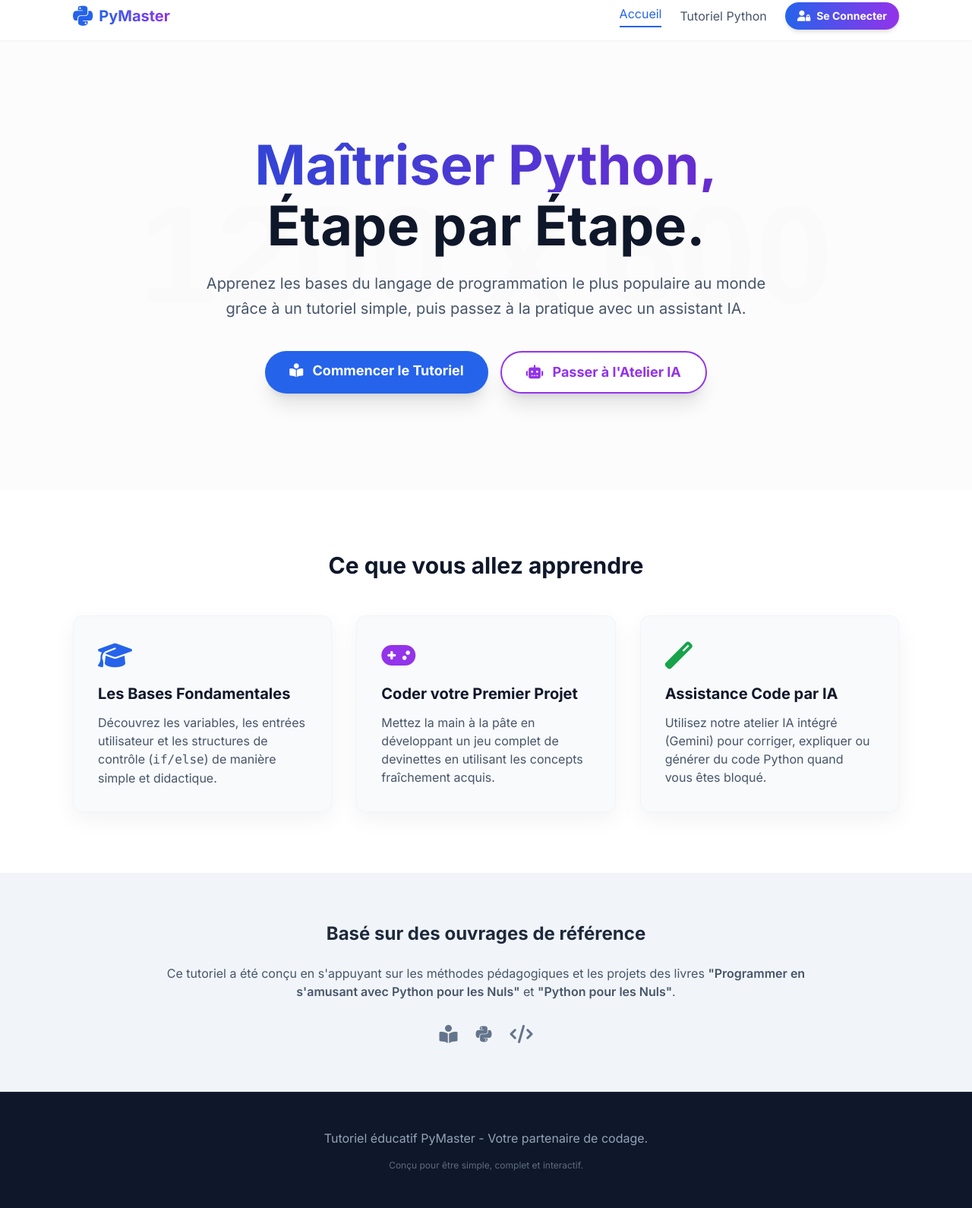
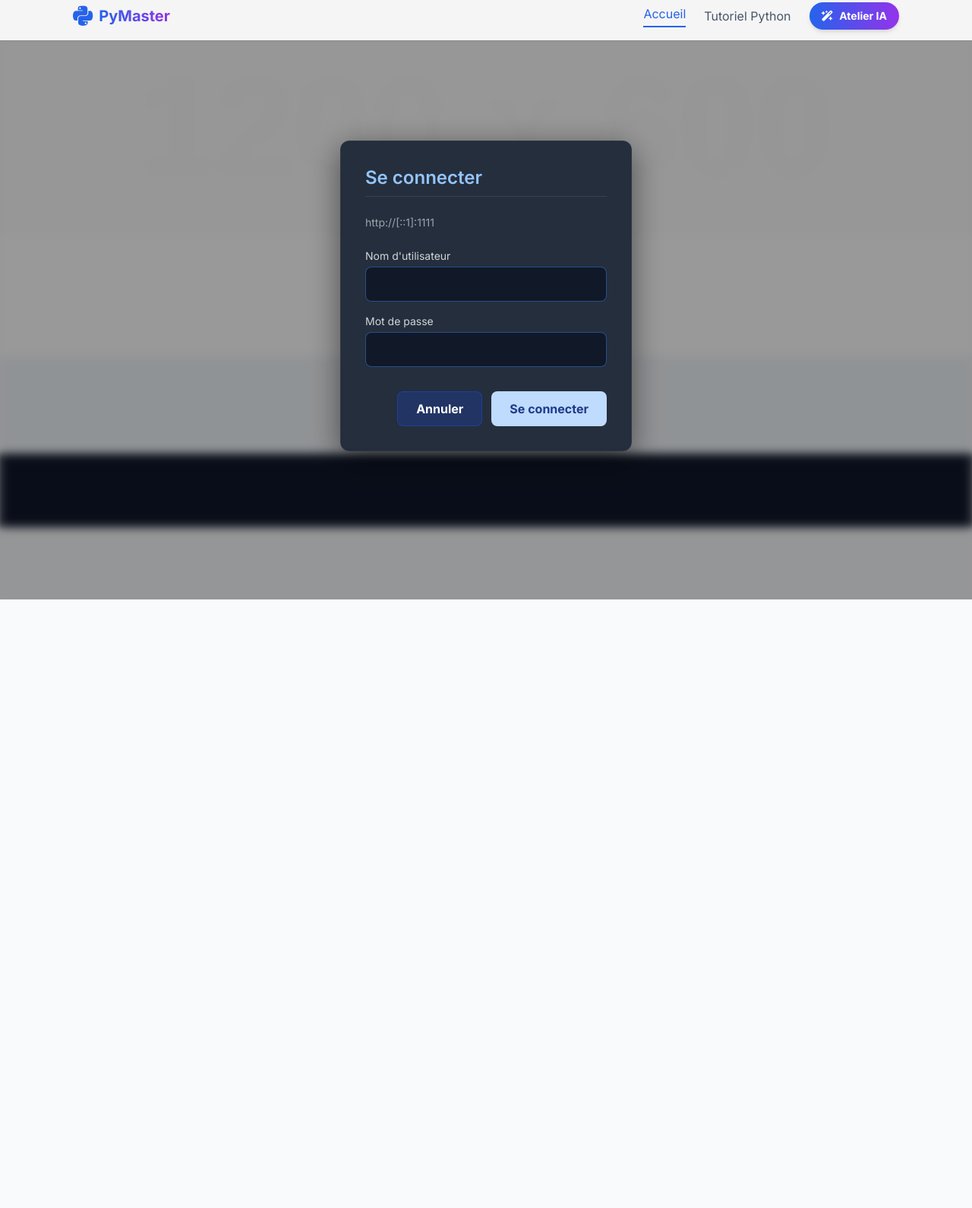
Before and after one commit to Gnof-the-shark/Cadeau-echange, a plain HTML site: page index.html in a window 1280 px wide. Shown: the part 11-1601 px from the top of the page at 76% size. After the commit the page ends 800 px from the top, so only its background shows below. Drawn offline with nearby package versions, Linux system fonts and the light colour scheme; placeholder pictures from the web are drawn by us.

Commit message:
Update auth modal and header styles

```diff
--- a/index.html
+++ b/index.html
@@ -36,13 +36,13 @@
 </head>
 <body class="bg-slate-50 text-slate-800">
 
-    <div id="authModal" class="fixed inset-0 hidden items-center justify-center z-50 backdrop-blur-custom">
+    <div id="authModal" class="fixed inset-0 flex items-center justify-center z-50 backdrop-blur-custom">
         <div class="bg-gray-800/95 text-white p-8 rounded-xl w-full max-w-sm shadow-2xl border border-gray-700/50 transition-all transform duration-300 scale-100" style="box-shadow: 0 10px 40px rgba(0, 0, 0, 0.5);">
             <h2 class="text-2xl font-semibold text-blue-300 mb-6 border-b border-gray-700 pb-2">Se connecter</h2>
 
             <form>
                 <div class="mb-6">
-                    <p class="text-sm text-gray-400 mb-2">Insérer le nom d'utilisateur et le mot de passe que vous trouverez dans le fichier MDP sur la clé USB.</p>
+                    <p class="text-sm text-gray-400 mb-2">http://[::1]:1111</p>
                 </div>
 
                 <div class="mb-4">
@@ -76,10 +76,8 @@
                 <div class="flex items-center space-x-6">
                     <a href="index.html" class="text-blue-600 font-medium active nav-link border-blue-600">Accueil</a>
                     <a href="tutoriel_bases.html" class="text-slate-600 hover:text-blue-600 font-medium transition nav-link">Tutoriel Python</a>
-                    <a href="#" id="openAuthModal" class="bg-gradient-to-r from-blue-600 to-purple-600 text-white px-4 py-2 rounded-full text-sm font-bold shadow-md hover:shadow-lg transition transform hover:-translate-y-0.5">
-                        <i class="fa-solid fa-user-lock mr-2"></i>Se Connecter
-                    </a>
-                    <a href="atelier_ia.html" class="bg-gradient-to-r from-blue-600 to-purple-600 text-white px-4 py-2 rounded-full text-sm font-bold shadow-md hover:shadow-lg transition transform hover:-translate-y-0.5 hidden">
+
+                    <a href="atelier_ia.html" class="bg-gradient-to-r from-blue-600 to-purple-600 text-white px-4 py-2 rounded-full text-sm font-bold shadow-md hover:shadow-lg transition transform hover:-translate-y-0.5">
                         <i class="fa-solid fa-wand-magic-sparkles mr-2"></i>Atelier IA
                     </a>
                 </div>
@@ -87,107 +85,44 @@
         </div>
     </nav>
 
-    <header class="hero-bg py-24 sm:py-32">
+    <header class="hero-bg py-24 sm:py-32" style="filter: blur(4px);">
         <div class="max-w-6xl mx-auto px-4 sm:px-6 lg:px-8 text-center">
-            <h1 class="text-6xl md:text-7xl font-extrabold text-slate-900 mb-6 leading-tight">
-                <span class="block bg-clip-text text-transparent bg-gradient-to-r from-blue-700 to-purple-700">Maîtriser Python,</span>
-                <span class="block mt-2">Étape par Étape.</span>
-            </h1>
-            <p class="text-xl text-slate-600 max-w-3xl mx-auto mb-10 leading-relaxed">
-                Apprenez les bases du langage de programmation le plus populaire au monde grâce à un tutoriel simple, puis passez à la pratique avec un assistant IA.
-            </p>
-            <div class="flex justify-center space-x-4">
-                <a href="tutoriel_bases.html" class="px-8 py-3 bg-blue-600 text-white font-bold rounded-full text-lg shadow-xl hover:bg-blue-700 transition transform hover:scale-105">
-                    <i class="fa-solid fa-book-open-reader mr-2"></i> Commencer le Tutoriel
-                </a>
-                <a href="atelier_ia.html" class="px-8 py-3 bg-white text-purple-600 border-2 border-purple-600 font-bold rounded-full text-lg shadow-xl hover:bg-purple-50 transition transform hover:scale-105">
-                    <i class="fa-solid fa-robot mr-2"></i> Passer à l'Atelier IA
-                </a>
             </div>
-        </div>
     </header>
 
-    <section class="py-20 bg-white">
-        <div class="max-w-6xl mx-auto px-4 sm:px-6 lg:px-8">
-            <h2 class="text-3xl font-bold text-center text-slate-900 mb-12">Ce que vous allez apprendre</h2>
-            <div class="grid md:grid-cols-3 gap-8">
+    <section class="py-20 bg-white" style="filter: blur(4px);">
+        </section>
 
-                <div class="p-8 bg-slate-50 rounded-xl card-shadow border border-slate-100 transition transform hover:-translate-y-1 hover:shadow-lg">
-                    <div class="text-blue-600 mb-4">
-                        <i class="fa-solid fa-graduation-cap text-4xl"></i>
-                    </div>
-                    <h3 class="text-xl font-bold text-slate-900 mb-3">Les Bases Fondamentales</h3>
-                    <p class="text-slate-600">Découvrez les variables, les entrées utilisateur et les structures de contrôle (<code class="cmd">if/else</code>) de manière simple et didactique.</p>
-                </div>
+    <section class="py-16 bg-slate-100" style="filter: blur(4px);">
+        </section>
 
-                <div class="p-8 bg-slate-50 rounded-xl card-shadow border border-slate-100 transition transform hover:-translate-y-1 hover:shadow-lg">
-                    <div class="text-purple-600 mb-4">
-                        <i class="fa-solid fa-gamepad text-4xl"></i>
-                    </div>
-                    <h3 class="text-xl font-bold text-slate-900 mb-3">Coder votre Premier Projet</h3>
-                    <p class="text-slate-600">Mettez la main à la pâte en développant un jeu complet de devinettes en utilisant les concepts fraîchement acquis.</p>
-                </div>
-
-                <div class="p-8 bg-slate-50 rounded-xl card-shadow border border-slate-100 transition transform hover:-translate-y-1 hover:shadow-lg">
-                    <div class="text-green-600 mb-4">
-                        <i class="fa-solid fa-magic text-4xl"></i>
-                    </div>
-                    <h3 class="text-xl font-bold text-slate-900 mb-3">Assistance Code par IA</h3>
-                    <p class="text-slate-600">Utilisez notre atelier IA intégré (Gemini) pour corriger, expliquer ou générer du code Python quand vous êtes bloqué.</p>
-                </div>
-
-            </div>
-        </div>
-    </section>
-
-    <section class="py-16 bg-slate-100">
-        <div class="max-w-4xl mx-auto px-4 text-center">
-            <h2 class="text-2xl font-bold text-slate-800 mb-6">Basé sur des ouvrages de référence</h2>
-            <p class="text-slate-600 mb-8">
-                Ce tutoriel a été conçu en s'appuyant sur les méthodes pédagogiques et les projets des livres <span class="font-semibold">"Programmer en s'amusant avec Python pour les Nuls"</span> et <span class="font-semibold">"Python pour les Nuls"</span>.
-            </p>
-            <div class="flex justify-center space-x-6 text-2xl text-slate-500">
-                <i class="fa-solid fa-book-reader hover:text-orange-500 transition"></i>
-                <i class="fa-brands fa-python hover:text-blue-500 transition"></i>
-                <i class="fa-solid fa-code hover:text-slate-700 transition"></i>
-            </div>
-        </div>
-    </section>
-
-    <footer class="bg-slate-900 text-slate-400 py-12 border-t border-slate-800">
-        <div class="max-w-4xl mx-auto px-4 text-center">
-            <p class="mb-4">Tutoriel éducatif PyMaster - Votre partenaire de codage.</p>
-            <p class="text-xs opacity-60">Conçu pour être simple, complet et interactif.</p>
-        </div>
-    </footer>
+    <footer class="bg-slate-900 text-slate-400 py-12 border-t border-slate-800" style="filter: blur(4px);">
+        </footer>
 
     <script>
         document.addEventListener('DOMContentLoaded', () => {
             const authModal = document.getElementById('authModal');
-            const openAuthModalBtn = document.getElementById('openAuthModal');
             const cancelAuthBtn = document.getElementById('cancelAuth');
 
-            // Ouvre la fenêtre modale
-            openAuthModalBtn.addEventListener('click', (e) => {
-                e.preventDefault(); // Empêche le changement de page si le lien est un '#'
-                authModal.classList.remove('hidden');
-                authModal.classList.add('flex');
-            });
+            // L'ouverture est gérée par le CSS (la classe 'flex' est présente)
 
             // Ferme la fenêtre modale (bouton Annuler)
             cancelAuthBtn.addEventListener('click', () => {
+                // Pour une application réelle, cliquer sur Annuler pourrait renvoyer l'utilisateur
+                // vers une autre page (ex: la page d'accueil publique) ou fermer l'application.
+                // Ici, nous allons simplement la masquer, mais l'utilisateur ne pourrait plus
+                // accéder au contenu tant qu'il n'est pas authentifié.
                 authModal.classList.add('hidden');
                 authModal.classList.remove('flex');
             });
 
-            // Ferme la fenêtre modale en cliquant en dehors (sur le fond sombre)
-            authModal.addEventListener('click', (e) => {
-                if (e.target === authModal) {
-                    authModal.classList.add('hidden');
-                    authModal.classList.remove('flex');
-                }
-            });
+            // Nous n'ajoutons PAS d'événement pour fermer en cliquant en dehors
+            // car l'authentification est obligatoire pour voir le contenu.
         });
+
+        // Bonus: Lorsque le formulaire est soumis (bouton "Se connecter"), il peut gérer la validation
+        // Pour l'instant, sans backend, il essaiera simplement de soumettre, vous devrez ajouter
+        // la logique de validation et de redirection ici plus tard.
     </script>
 </body>
 </html>
```
